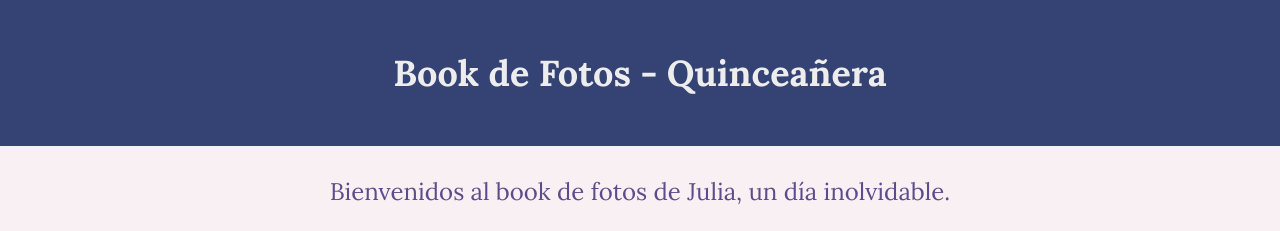
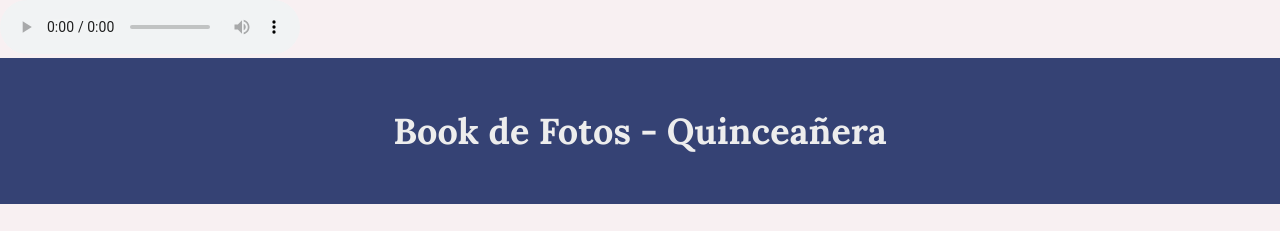
Before and after one commit to Joelzitou/Mis15.github.io, a plain HTML site: page index.html in a window 1280 px wide. Shown: the top 231 px of the page. Drawn offline with Linux system fonts and the light colour scheme.

Commit message:
Update index.html

```diff
--- a/index.html
+++ b/index.html
@@ -10,7 +10,7 @@
 </head>
 <body>
     <!-- Reproductor de música en segundo plano -->
-    <audio id="background-music" loop>
+    <audio id="background-music" loop controls>
         <source src="music.mp3" type="audio/mp3">
         Tu navegador no soporta el formato de audio.
     </audio>
```
